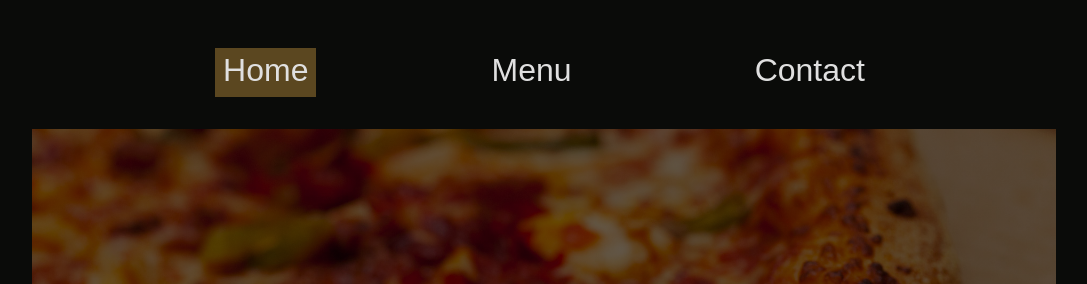
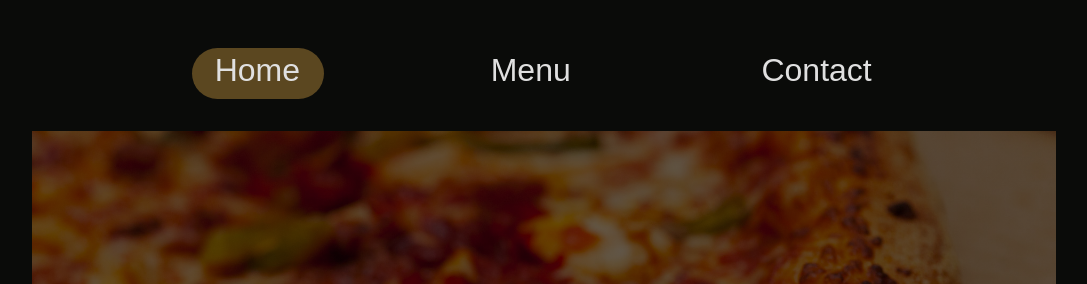
Before and after one commit to daniel-moderiano/restaurant, a website built with webpack: page dist/index.html in a window 1280 px wide. Shown: the top 284 px of the page, without its empty margins (96-1183 px from the left). Built offline with nearby package versions, Linux system fonts and the light colour scheme; a web font is replaced by a local one.

Commit message:
Further tab styling (btns)

```diff
--- a/src/style.css
+++ b/src/style.css
@@ -121,15 +121,13 @@ img {
     color: #e0e0e0;
     font-family: "Sansita Swashed", sans-serif;
     font-size: 2rem;
-    padding: 0.25rem 0.5rem 0.5rem 0.5rem;
+    padding: 0.25rem 1.5rem 0.6rem 1.4rem;
+
 }
 
-.nav__btn:hover {
+.nav__btn:hover, .nav__btn--selected {
     background-color: #5B4720;
-}
-
-.nav__btn--selected {
-    background-color: #5B4720;
+    border-radius: 50px;
 }
 
 .nav__btn-group {
```
